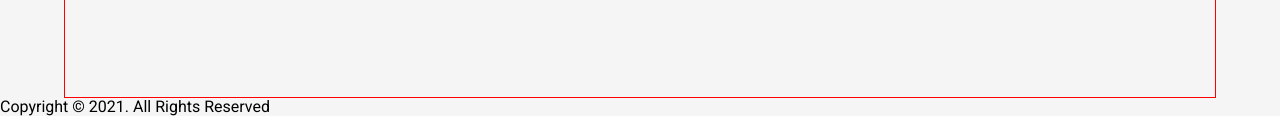
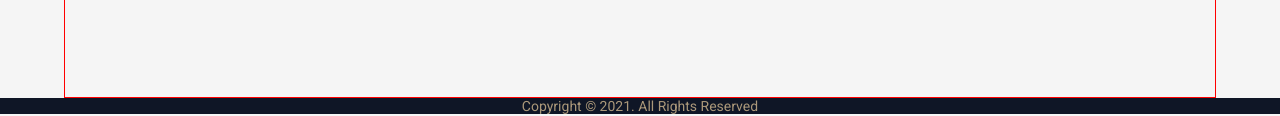
Before and after one commit to ptyo-wizard/portafolio, a plain HTML site: page index.html in a window 1280 px wide. Shown: the part 2163-2279 px from the top of the page. Drawn offline with Linux system fonts and the light colour scheme; a web font is replaced by a local one.

Commit message:
add estilos a seccion footer

```diff
--- a/css/styles.css
+++ b/css/styles.css
@@ -427,7 +427,20 @@ body{
 
 
 
+/*seccion footer*/
+.footer__text{
+    display: flex;
+    justify-content: center;
+    align-items: center;
+    width: 100%;
+    height: var(--size-icon-menu);
+    font-size: 14px;
+    font-weight: 400;
+    color:var(--third-color);
+    background-color: var(--primary-color);
+    text-align: center;
 
+}
 /****************************home desktop*******************************/
 @media screen and (min-width:768px){
     .hero{
```
